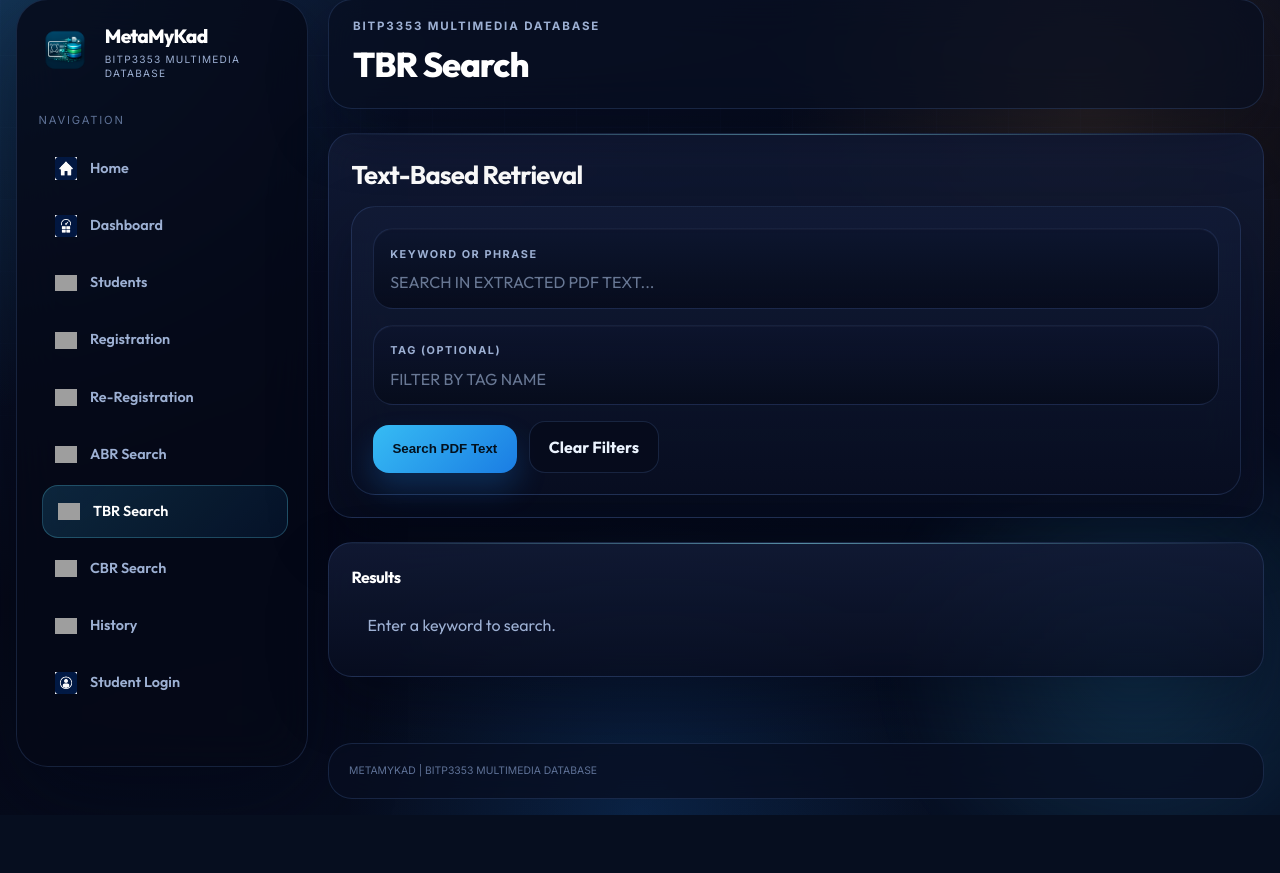
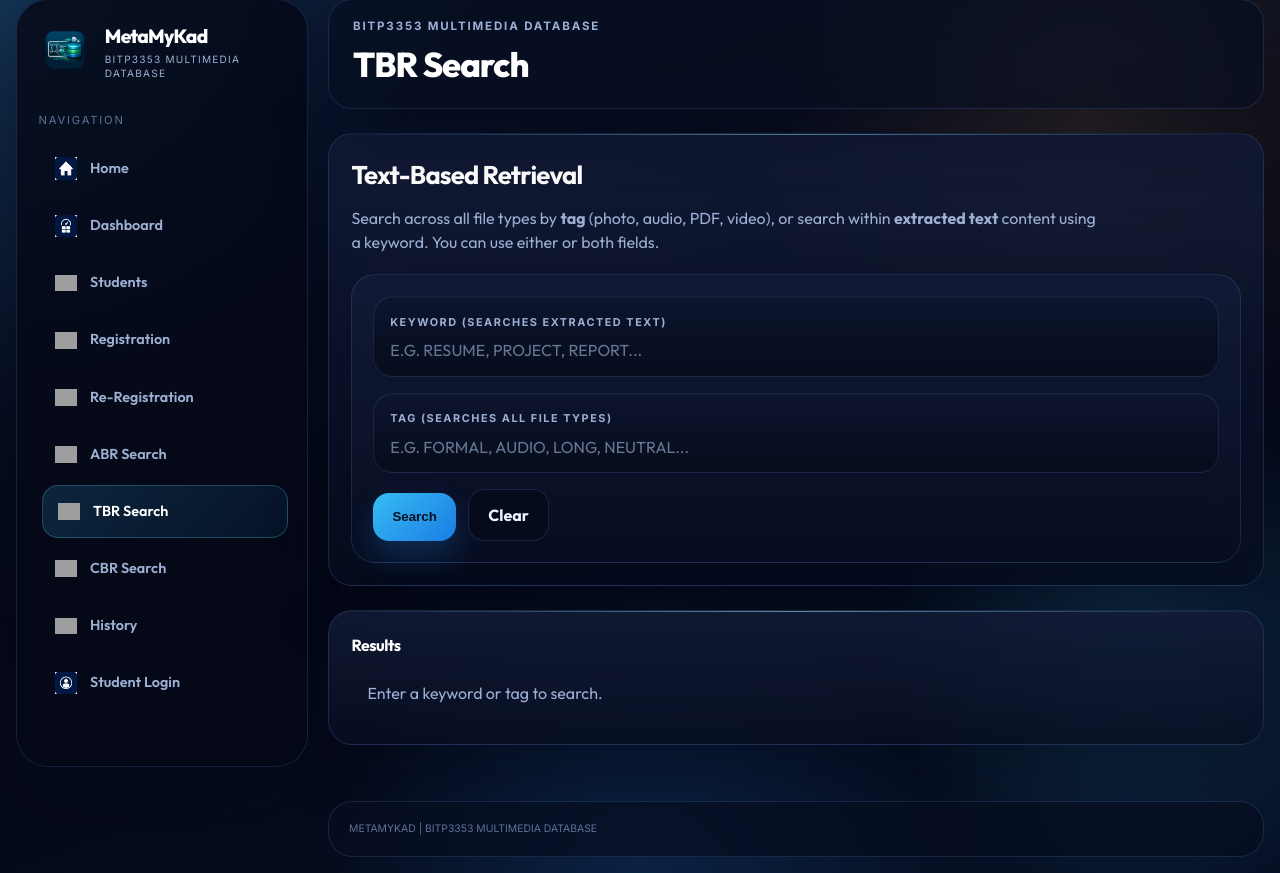
Before and after one commit to tttaufiqqq/MetaMyKad, a PHP site: page /search-text in a window 1280 px wide. Shown: the part 17-890 px from the top of the page. Before the commit the page ends 832 px from the top, so only its background shows below. Run offline with PHP 8.4, Linux system fonts and the light colour scheme; grey boxes are pictures that could not be loaded.

Commit message:
feat: auto-tag files on upload and improve TBR search page
- Add AutoTagger service that assigns tags based on file type and CBR
  metadata (photo: formal/non-formal, expression; audio: duration tier,
  quality; video: resolution tier; pdf: pdf tag)
- Call AutoTagger in both RegistrationController and StudentController
  after metadata extraction
- Allow tag-only TBR searches by bypassing FULLTEXT stored procedure
  with a direct LIKE query when keyword is empty
- Rewrite TBR search page to communicate it works across all file types
  via tags, not just PDF text
- Add descriptions to register, search-attribute, and search-content pages

```diff
--- a/src/Controllers/RegistrationController.php
+++ b/src/Controllers/RegistrationController.php
@@ -9,6 +9,7 @@ use MetaMyKad\Core\Validator;
 use MetaMyKad\Models\CbrMetadata;
 use MetaMyKad\Models\FileMetadata;
 use MetaMyKad\Models\Student;
+use MetaMyKad\Services\AutoTagger;
 use MetaMyKad\Services\MetadataExtractor;
 use MetaMyKad\Services\UploadService;
 
@@ -121,7 +122,8 @@ final class RegistrationController extends BaseController
             $this->redirect($mode === 'update' ? '/re-register' : '/register');
         }
 
-        $fileModel = new FileMetadata();
+        $fileModel   = new FileMetadata();
+        $autoTagger  = new AutoTagger();
         foreach ($uploads as $fileType => $uploadData) {
             $movedFiles[] = base_path($uploadData['file_path']);
 
@@ -151,6 +153,8 @@ final class RegistrationController extends BaseController
                     (new CbrMetadata())->updateDuration($fileId, $fileType, $browserDuration);
                 }
             }
+
+            $autoTagger->tag($fileId, $fileType);
         }
 
         // --- 9. Recompute badge ---
--- a/src/Controllers/SearchController.php
+++ b/src/Controllers/SearchController.php
@@ -63,9 +63,9 @@ final class SearchController extends BaseController
         ], fn(string $v): bool => $v !== '');
 
         $results = [];
-        if ($submitted && $keyword !== '') {
+        if ($submitted && ($keyword !== '' || $tag !== '')) {
             $model   = new FileSearchCatalogView();
-            $results = $model->searchText($keyword, $tag ?: null);
+            $results = $model->searchText($keyword ?: null, $tag ?: null);
         }
 
         $this->render('search-text', [
--- a/src/Controllers/StudentController.php
+++ b/src/Controllers/StudentController.php
@@ -11,6 +11,7 @@ use MetaMyKad\Models\FileMetadata;
 use MetaMyKad\Models\RegistrationHistory;
 use MetaMyKad\Models\Student;
 use MetaMyKad\Models\StudentProfileSummaryView;
+use MetaMyKad\Services\AutoTagger;
 use MetaMyKad\Services\MetadataExtractor;
 use MetaMyKad\Services\UploadService;
 
@@ -184,6 +185,7 @@ final class StudentController extends BaseController
         $fileModel    = new FileMetadata();
         $uploadService = new UploadService();
         $extractor    = new MetadataExtractor();
+        $autoTagger   = new AutoTagger();
 
         try {
             $uploads = $uploadService->processAll($studentId, $_FILES);
@@ -234,6 +236,8 @@ final class StudentController extends BaseController
                     (new CbrMetadata())->updateDuration($fileId, $fileType, $browserDuration);
                 }
             }
+
+            $autoTagger->tag($fileId, $fileType);
         }
 
         // Recompute badge
--- a/src/Views/pages/register.php
+++ b/src/Views/pages/register.php
@@ -1,5 +1,9 @@
 <div class="register-card">
     <h1 class="register-title">Student Registration</h1>
+    <p class="muted" style="margin-bottom:1.5rem; text-align:center;">
+        Create a new student profile. Fill in your personal details and upload your multimedia files —
+        photo, audio, PDF, and video. IC number is used to derive your birthdate, gender, and state automatically.
+    </p>
 
     <form action="<?= e(url('/register')) ?>" method="post" enctype="multipart/form-data" data-validate>
         <?php require src_path('Views/partials/csrf.php'); ?>
--- a/src/Views/pages/search-content.php
+++ b/src/Views/pages/search-content.php
@@ -9,6 +9,10 @@
 ?>
 <section class="search-panel">
     <h2>Content-Based Retrieval</h2>
+    <p class="muted" style="margin-bottom:1.25rem;">
+        Search files by their analysed multimedia content — photo category and facial expression,
+        audio duration tier, or video resolution tier. Select one or more filters to find matching files.
+    </p>
     <form class="form-grid two-col" method="get" action="<?= e(url('/search-content')) ?>">
         <input type="hidden" name="_search" value="1">
         <div class="form-group">
--- a/src/Views/pages/search-text.php
+++ b/src/Views/pages/search-text.php
@@ -6,23 +6,28 @@
 ?>
 <section class="search-panel">
     <h2>Text-Based Retrieval</h2>
+    <p class="muted" style="margin-bottom:1.25rem;">
+        Search across all file types by <strong>tag</strong> (photo, audio, PDF, video),
+        or search within <strong>extracted text</strong> content using a keyword.
+        You can use either or both fields.
+    </p>
     <form class="form-grid" method="get" action="<?= e(url('/search-text')) ?>">
         <input type="hidden" name="_search" value="1">
         <div class="form-group">
             <input id="keyword" name="keyword" type="text"
                    value="<?= e($keyword ?? '') ?>"
-                   placeholder="Search in extracted PDF text...">
-            <label for="keyword">Keyword Or Phrase</label>
+                   placeholder="e.g. resume, project, report...">
+            <label for="keyword">Keyword (searches extracted text)</label>
         </div>
         <div class="form-group">
             <input id="tag" name="tag" type="text"
                    value="<?= e($tag ?? '') ?>"
-                   placeholder="Filter by tag name">
-            <label for="tag">Tag (optional)</label>
+                   placeholder="e.g. formal, audio, long, neutral...">
+            <label for="tag">Tag (searches all file types)</label>
         </div>
         <div class="form-actions">
-            <button class="button" type="submit">Search PDF Text</button>
-            <a class="button secondary" href="<?= e(url('/search-text')) ?>">Clear Filters</a>
+            <button class="button" type="submit">Search</button>
+            <a class="button secondary" href="<?= e(url('/search-text')) ?>">Clear</a>
         </div>
     </form>
 </section>
@@ -30,12 +35,14 @@
 <section class="table-card">
     <h3>Results</h3>
     <?php if (!($submitted ?? false)): ?>
-        <p class="muted" style="padding:1rem;">Enter a keyword to search.</p>
-    <?php elseif (($keyword ?? '') === ''): ?>
-        <p class="muted" style="padding:1rem;">Enter a keyword to search.</p>
+        <p class="muted" style="padding:1rem;">Enter a keyword or tag to search.</p>
+    <?php elseif (($keyword ?? '') === '' && ($tag ?? '') === ''): ?>
+        <p class="muted" style="padding:1rem;">Enter a keyword or tag to search.</p>
     <?php elseif (empty($results)): ?>
         <p class="muted" style="padding:1rem;">
-            No matching records found for keyword: <strong><?= e($keyword ?? '') ?></strong>
+            No results found
+            <?php if (($keyword ?? '') !== ''): ?>for keyword <strong><?= e($keyword) ?></strong><?php endif; ?>
+            <?php if (($tag ?? '') !== ''): ?>with tag <strong><?= e($tag) ?></strong><?php endif; ?>.
         </p>
     <?php else: ?>
         <table>
@@ -43,8 +50,7 @@
             <tr>
                 <th>Student</th>
                 <th>File</th>
-                <th>File Type</th>
-                <th>MIME Type</th>
+                <th>Type</th>
                 <th>Tags</th>
                 <th>Upload Date</th>
                 <th></th>
@@ -58,10 +64,15 @@
                 data-href="<?= e(url('/student-detail?id=' . $row['student_id'])) ?>">
                 <td><?= e($row['full_name']) ?></td>
                 <td><?= e($row['filename']) ?></td>
-                <td><?= e($row['file_type']) ?></td>
-                <td><?= e($row['mime_type']) ?></td>
-                <td><?= e($row['tag_list'] ?? '—') ?></td>
-                <td><?= e($row['upload_date']) ?></td>
+                <td><span class="fc-type-badge"><?= e(strtoupper($row['file_type'])) ?></span></td>
+                <td>
+                    <?php if (!empty($row['tag_list'])): ?>
+                        <?php foreach (explode(',', $row['tag_list']) as $t): ?>
+                            <span class="tag-pill"><?= e(trim($t)) ?></span>
+                        <?php endforeach; ?>
+                    <?php else: ?>—<?php endif; ?>
+                </td>
+                <td><?= e(substr($row['upload_date'], 0, 10)) ?></td>
                 <td>
                     <a class="button" href="<?= e(url('/student-detail?id=' . $row['student_id'])) ?>">View</a>
                 </td>
```
Also changed, not shown: src/Models/FileSearchCatalogView.php (+12 -0 lines), src/Services/AutoTagger.php (added, +93 -0 lines), src/Views/pages/search-attribute.php (+7 -3 lines).
